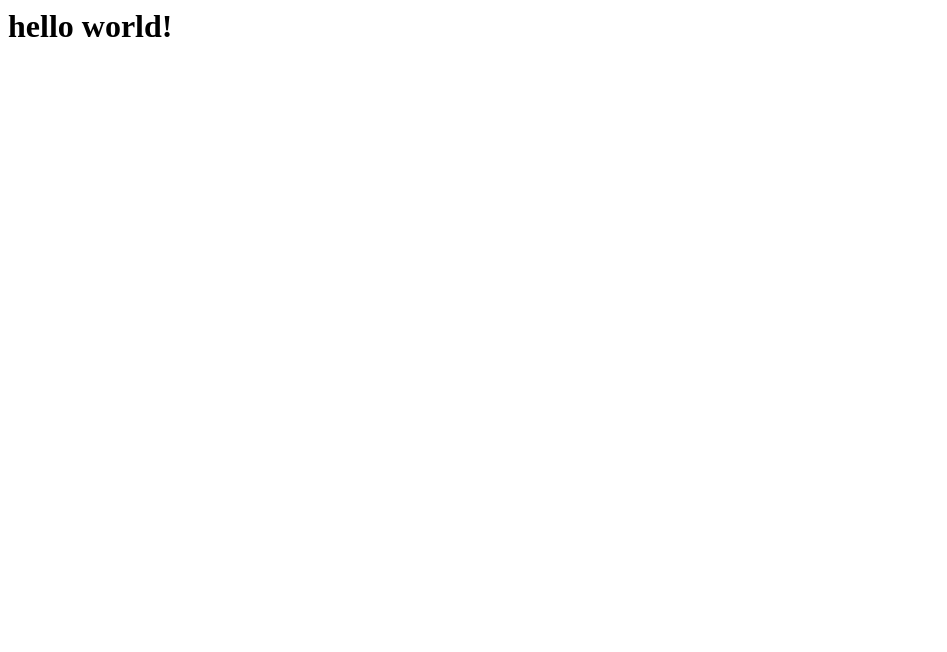
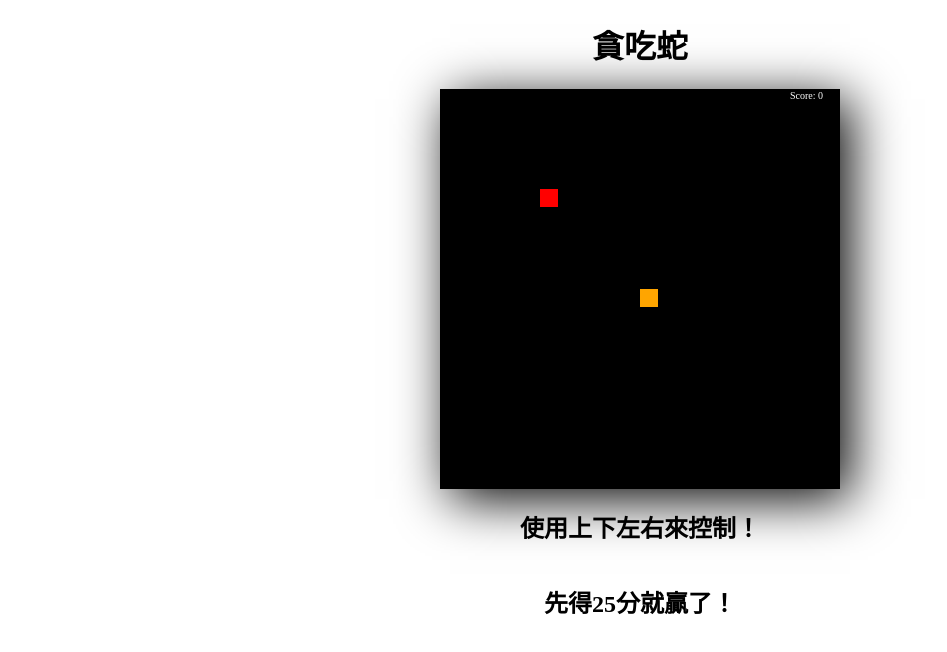
Before and after one commit to willy1489/super_snake.github.io, a plain HTML site: page index.html in a window 1280 px wide. Shown: the whole page, without its empty margins (0-947 px from the left). Drawn offline with Linux system fonts and the light colour scheme.

Commit message:
update game

```diff
--- /dev/null
+++ b/app.js
@@ -0,0 +1,185 @@
+const canvas = document.getElementById('game');
+const ctx = canvas.getContext('2d');
+
+class SnakePart {
+    constructor(x, y) {
+        this.x = x;
+        this.y = y;
+    }
+}
+
+let speed = 8;
+
+let tileCount = 20;
+let tileSize = canvas.width / tileCount - 2;
+let headX = 10;
+let headY = 10;
+const snakePart = [];
+let tailLen = 0;
+
+let appleX = 5;
+let appleY = 5;
+
+let xV = 0;
+let yV = 0;
+
+let score = 0;
+
+function startGame() {
+    snakePosition();
+    let lose = isOver();
+    if (lose) {
+        document.body.addEventListener('keydown', playAgain);
+        return;
+    }
+    clearScreen();
+
+    checkColli();
+    let win = isWin();
+    if (win) {
+        return;
+    }
+    drawApple();
+    drawSnake();
+    drawScore();
+
+    setSpeed();
+
+    setTimeout(startGame, 1000 / speed);
+}
+
+function setSpeed() {
+    if (score == 5) {
+        speed = 10;
+    }
+}
+
+function isWin() {
+    let win = false;
+    if (score == 25) {
+        win = true;
+    }
+    if (win) {
+        ctx.fillStyle = "white";
+        ctx.font = "50px Poppins";
+        ctx.fillText("你贏了!", canvas.width / 3.3, canvas.height / 2)
+    }
+    return win;
+}
+
+function isOver() {
+    let Over = false;
+    if (headX < 0 || headX == 20 || headY < 0 || headY == 20) {
+        Over = true;
+    }
+    for (let i = 0; i < snakePart.length; i++) {
+        if (headX == snakePart[i].x && headY == snakePart[i].y) {
+            Over = true;
+        }
+    }
+    if (Over) {
+        ctx.fillStyle = "white";
+        ctx.font = "50px Poppins";
+        ctx.fillText("Game Over!", canvas.width / 6.5, canvas.height / 2);
+        ctx.font = "40px Poppins";
+        ctx.fillText("再玩一次?", canvas.width / 3.5, canvas.height / 2 + 50);
+        ctx.font = "25px Poppins";
+        ctx.fillText("按空白鍵", canvas.width / 2.7, canvas.height / 2 + 100);
+    }
+    return Over;
+}
+
+function clearScreen() {
+    ctx.fillStyle = 'black';
+    ctx.fillRect(0, 0, 400, 400);
+}
+
+function drawSnake() {
+
+    ctx.fillStyle = "green";
+    for (let i = 0; i < snakePart.length; i++) {
+        let part = snakePart[i];
+        ctx.fillRect(part.x * tileCount, part.y * tileCount, tileSize, tileSize);
+    }
+
+    snakePart.push(new SnakePart(headX, headY));
+    if (snakePart.length > tailLen) {
+        snakePart.shift();
+    }
+
+    ctx.fillStyle = 'orange';
+    ctx.fillRect(headX * tileCount, headY * tileCount, tileSize, tileSize);
+
+}
+
+function drawApple() {
+    ctx.fillStyle = "red";
+    ctx.fillRect(appleX * tileCount, appleY * tileCount, tileSize, tileSize);
+}
+
+function drawScore() {
+    ctx.fillStyle = "white";
+    ctx.font = "10px Poppins";
+    ctx.fillText("Score: " + score, canvas.width - 50, 10);
+}
+
+function checkColli() {
+    if (appleX === headX && appleY === headY) {
+        appleX = Math.floor(Math.random() * tileCount);
+        appleY = Math.floor(Math.random() * tileCount);
+        tailLen++;
+        score++;
+        if (score > 5 && score % 2 == 0) {
+            speed++;
+        }
+    }
+}
+
+function snakePosition() {
+    headX = headX + xV;
+    headY = headY + yV;
+}
+
+document.body.addEventListener('keydown', keyDown);
+
+function keyDown(event) {
+
+    //go up
+    if (event.keyCode == 38) {
+        if (yV == 1)
+            return;
+        yV = -1;
+        xV = 0;
+    }
+
+    //go down
+    if (event.keyCode == 40) {
+        if (yV == -1)
+            return;
+        yV = 1;
+        xV = 0;
+    }
+
+    //go left
+    if (event.keyCode == 37) {
+        if (xV == 1)
+            return;
+        yV = 0;
+        xV = -1;
+    }
+
+    //go right
+    if (event.keyCode == 39) {
+        if (xV == -1)
+            return;
+        yV = 0;
+        xV = 1;
+    }
+}
+function playAgain(event) {
+    if (event.keyCode == 32) {
+        location.reload();
+    }
+}
+
+startGame();
--- a/index.html
+++ b/index.html
@@ -1 +1,22 @@
-<h1>hello world!</h1>
+<!-- https://ithelp.ithome.com.tw/articles/10271522?sc=hot -->
+
+<!DOCTYPE html>
+<html lang="en">
+
+<head>
+    <meta charset="UTF-8">
+    <meta http-equiv="X-UA-Compatible" content="IE=edge">
+    <meta name="viewport" content="width=device-width, initial-scale=1.0">
+    <link rel="stylesheet" href="./style.css">
+    <title>Document</title>
+</head>
+
+<body>
+    <h1>貪吃蛇</h1>
+    <canvas id="game" width="400" height="400"></canvas>
+    <h2>使用上下左右來控制！</h2>
+    <h2>先得25分就贏了！</h2>
+    <script src="app.js"></script>
+</body>
+
+</html>
--- /dev/null
+++ b/style copy.css
@@ -0,0 +1,12 @@
+body {
+    margin: 0;
+    padding: 0;
+    display: flex;
+    flex-direction: column;
+    justify-content: center;
+    align-items: center;
+}
+
+canvas{
+    box-shadow: black 10px 10px 50px;
+}
--- /dev/null
+++ b/style.css
@@ -0,0 +1,12 @@
+body {
+    margin: 0;
+    padding: 0;
+    display: flex;
+    flex-direction: column;
+    justify-content: center;
+    align-items: center;
+}
+
+canvas{
+    box-shadow: black 10px 10px 50px;
+}
```
